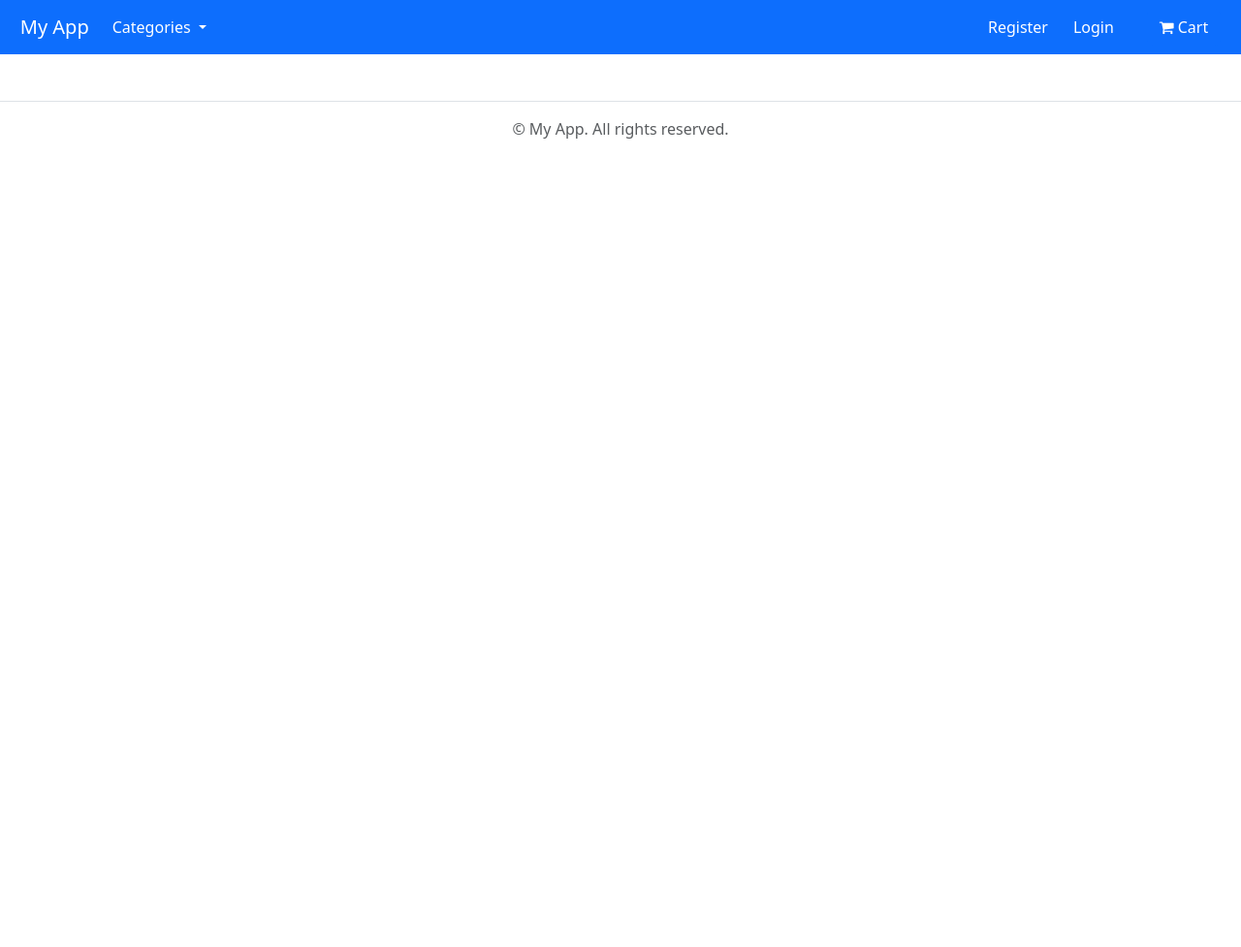
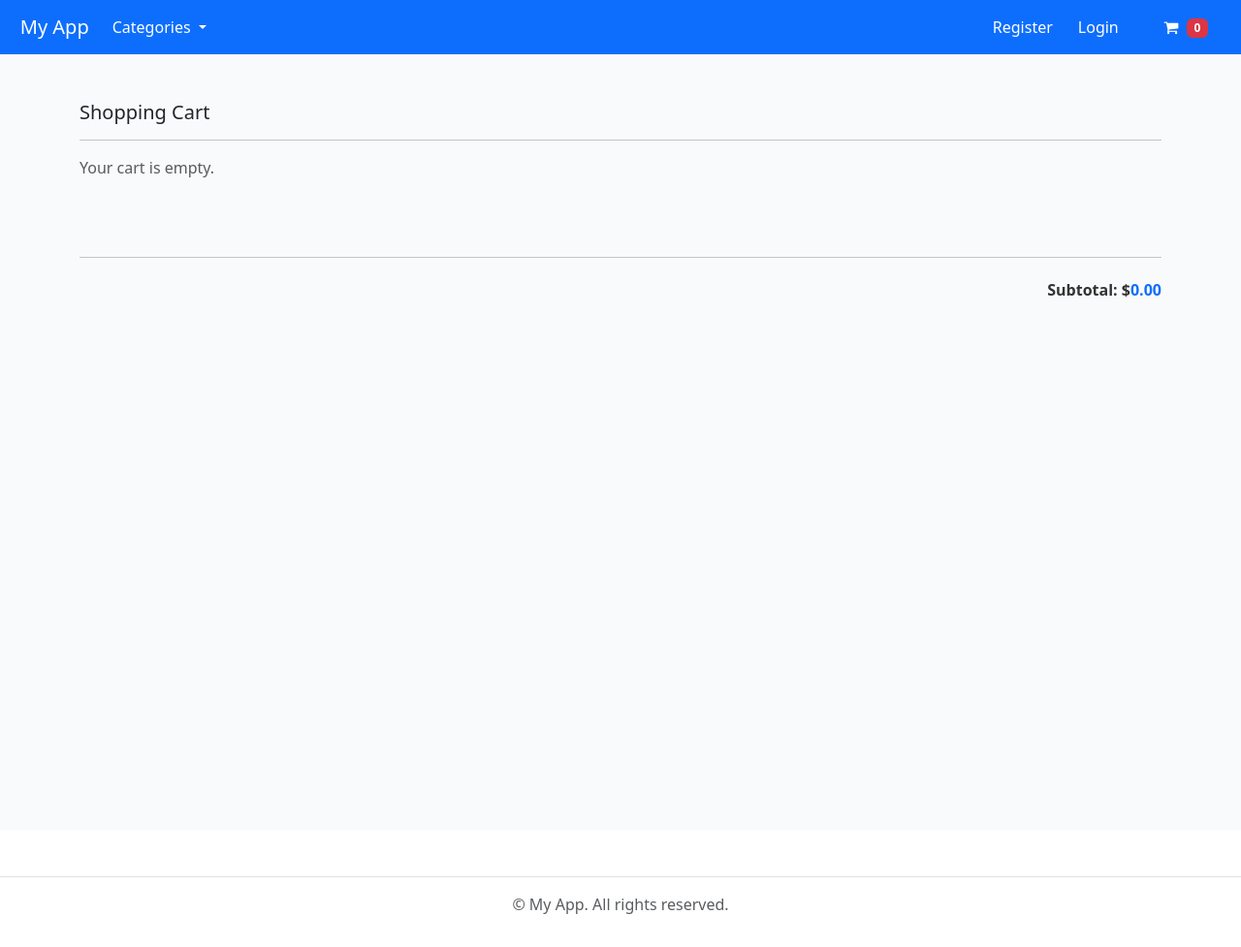
Before and after one commit to bendamian/ecommerce, a Django app: page /cart/ in a window 1280 px wide. Shown: the whole page at 97% size. Before the commit the page ends 143 px from the top, so only its background shows below. Run offline with Django 5.2, Linux system fonts and the light colour scheme; tables that the repository leaves empty hold one stand-in row (values such as "Sample post"); some libraries are stand-ins or nearby versions.

Commit message:
worked on card_view page

```diff
--- a/cart/cart.py
+++ b/cart/cart.py
@@ -1,3 +1,7 @@
+from decimal import Decimal
+from store.models import Product  # adjust this import to your product model path
+
+
 class Cart:
     def __init__(self, request):
         # Store the session object from the incoming HTTP request
@@ -10,10 +14,34 @@ class Cart:
         self.cart = cart
 
     def add(self, product, quantity):
-        product_id = str(product.id)  # Convert product ID to string to ensure it's a valid key in the cart dictionary.product.id
-        if product_id  in self.cart:
+        product_id = str(product.id)
+        if product_id in self.cart:
             self.cart[product_id]['quantity'] = quantity
         else:
-            self.cart[product_id] = {'quantity': quantity, 'price': str(product.price)}
+            self.cart[product_id] = {
+                'quantity': quantity,
+                'price': str(product.price)
+            }
+        self.session.modified = True
 
-        self.session.modified = True
+    def __len__(self):
+        """Return total number of items in the cart."""
+        return sum(item['quantity'] for item in self.cart.values())
+
+    # ✅ Add this new method so your template can loop: {% for item in cart %}
+    def __iter__(self):
+        """Iterate over the items in the cart and get products from the database."""
+        product_ids = self.cart.keys()
+        products = Product.objects.filter(id__in=product_ids)
+
+        # Attach the product objects to cart items
+        for product in products:
+            item = self.cart[str(product.id)].copy()
+            item['product'] = product
+            item['price'] = Decimal(item['price'])
+            item['total_price'] =Decimal(item['price']) * item['quantity']
+            yield item
+
+    def get_total_price(self):
+        """Return the total cost of all items in the cart."""
+        return sum(Decimal(item['price']) * item['quantity'] for item in self.cart.values())
--- a/cart/templates/cart/cart_view.html
+++ b/cart/templates/cart/cart_view.html
@@ -1,6 +1,118 @@
-{% extends 'base.html' %}  {# Inherit from the base template for consistent layout #}
+{% extends 'base.html' %}
 {% load static %}
+{% load mathfilters %}
 
 {% block content %}
+<main class="pt-5">
+  <div class="container">
 
+    <!-- Page Header -->
+    <h1 class="h5 mb-3">Shopping Cart</h1>
+    <hr>
+
+    <!-- Loop through each item in the cart -->
+    {% for item in cart %}
+      {% with product=item.product %}  {# Correct syntax for variable assignment #}
+
+      <!-- Product Card -->
+      <div class="row mb-4 border rounded product-item py-3 shadow-sm">
+
+        <!-- Product Image -->
+        <div class="col-md-3 col-lg-2 bg-light d-flex align-items-center justify-content-center">
+          <img
+            src="{{ product.image.url|default:'/static/images/placeholder.png' }}"
+            alt="{{ product.title }}"
+            class="img-fluid rounded"
+            width="200"
+          >
+        </div>
+
+        <!-- Product Details -->
+        <div class="col-md-9 col-lg-10 ps-md-4">
+
+          <!-- Product Title -->
+          <a href="{{ product.get_absolute_url }}"  class="link-dark link-offset-2 link-underline-opacity-0 link-underline-opacity-75-hover fw-semibold">
+            <h2 class="h6 pt-2">{{ item.product.name }}</h2>
+          </a>
+
+          <!-- Product Info Box -->
+          <div class="border rounded-3 overflow-hidden">
+
+            <!-- Price Row -->
+            <div class="p-3 border-bottom d-flex justify-content-between align-items-center">
+              <span>Price</span>
+              <span class="fw-bold h6 mb-0">${{ product.price| mul:item.quantity|floatformat:2}}</span>
+            </div>
+
+            <!-- Quantity and Buttons -->
+            <div class="p-4">
+
+              <label for="qty-{{ item.id }}" class="form-label mb-1"> Qty: </label>
+
+              <select id="qty-{{ item.id }}" class="form-select form-select-sm d-inline-block w-auto">
+                <option selected> {{ item.quantity }} </option>
+                <option> 1 </option>
+                <option> 2 </option>
+                <option> 3 </option>
+                <option>4 </option>
+              </select>
+
+              <!-- Action Buttons -->
+              <div class="mt-3">
+                <button type="button" class="btn btn-primary btn-sm me-2">Update</button>
+                <button type="button" class="btn btn-danger btn-sm">Delete</button>
+              </div>
+
+            </div>
+          </div>
+        </div>
+      </div>
+
+      {% endwith %}
+    {% empty %}
+      <p class="text-muted">Your cart is empty.</p>
+    {% endfor %}
+    </br>
+    </br>
+    <hr>
+    <!-- Subtotal Section -->
+    <div class="text-end mt-4">
+      <div class="h6 fw-bold">
+        Subtotal: $<span id="total">{{ cart.get_total_price | floatformat:2 }}</span>
+      </div>
+    </div>
+
+  </div>
+</main>
+
+<!-- Local style block -->
+<style>
+main {
+  background-color: #f9fafb;
+  min-height: 100vh;
+}
+
+.product-item {
+  transition: transform 0.2s ease, box-shadow 0.2s ease;
+}
+
+.product-item:hover {
+  transform: translateY(-3px);
+  box-shadow: 0 4px 12px rgba(0, 0, 0, 0.08);
+}
+
+h1, h2, .fw-bold {
+  color: #333;
+}
+
+
+
+.btn-sm {
+  border-radius: 20px;
+}
+
+#total {
+  color: #0d6efd;
+}
+</style>
 {% endblock %}
--- a/cart/views.py
+++ b/cart/views.py
@@ -8,7 +8,9 @@ from .cart import Cart
 
 
 def cart_view(request):
-    return render(request, 'cart/cart_view.html')
+    cart=Cart(request)
+
+    return render(request, 'cart/cart_view.html',{'cart':cart})
 
 
 def cart_add(request):
@@ -32,12 +34,12 @@ def cart_add(request):
 
         product = get_object_or_404(Product, id=product_id)
         cart.add(product=product, quantity=product_quantity)
+        # Return total cart quantity (or whatever you need)
+        total_quantity = cart.__len__()
 
         response = JsonResponse({
-            "name": product.name,
-            # ensure Decimal is JSON serializable
-            "price": str(product.price),
-            "quantity": product_quantity
+            "quantity": total_quantity
+
         })
         return response
 
--- a/config/settings.py
+++ b/config/settings.py
@@ -32,6 +32,7 @@ INSTALLED_APPS = [
     # my apps
     'store',
     'cart',
+    'mathfilters',
 ]
 
 MIDDLEWARE = [
--- a/store/templates/store/product_detail.html
+++ b/store/templates/store/product_detail.html
@@ -74,6 +74,8 @@
     },
     success: function(json) {
       console.log('Added to cart:', json);
+      //document.getElementById('cart-quantity').textContent = json.quantity;
+
     },
     error: function(xhr, errmsg, err) {
       console.error("Error:", errmsg, xhr.responseText);
--- a/templates/snippets/header.html
+++ b/templates/snippets/header.html
@@ -80,7 +80,17 @@
 
             <li class="nav-item">
                 <a type="button" role="button" href="{% url 'cart_app:cart_view' %}" class="btn btn-primary">
-                    <i class="fa fa-shopping-cart" aria-hidden="true"></i> Cart
+                    <i class="fa fa-shopping-cart" aria-hidden="true"></i>&nbsp;
+                    <span class="badge bg-danger" id="cart-quantity">
+
+                            {% with qty_amount=cart|length %}
+                              {{ qty_amount|default:"0" }}
+                            {% endwith %}
+
+
+
+
+                    </span>
                 </a>
             </li>
 
```
